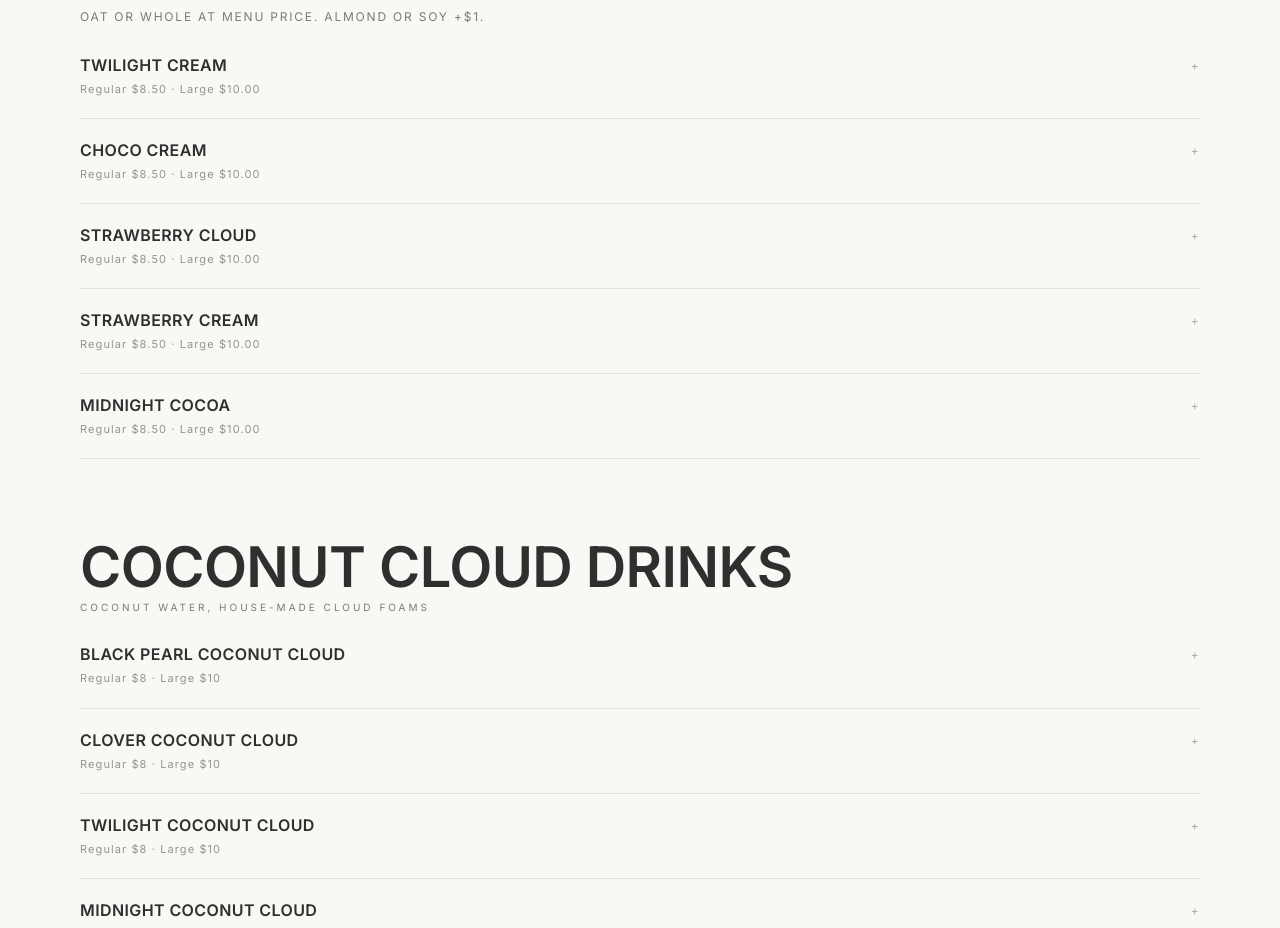
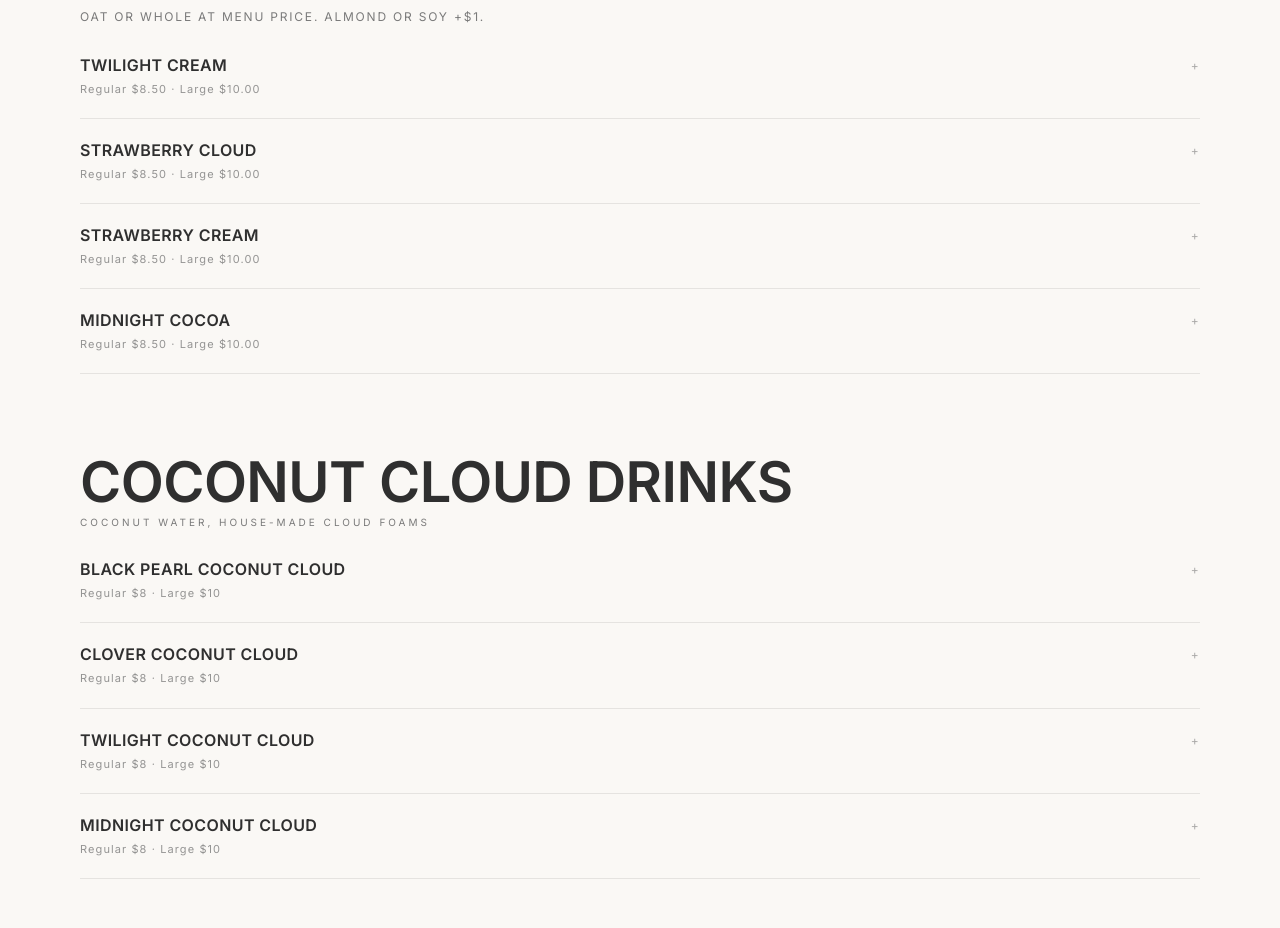
Before and after one commit to shaygail/stllhaus, a Next.js app: page /gallery in a window 1280 px wide. Shown: the part 2260-3188 px from the top of the page. Built offline with nearby package versions, Linux system fonts and the light colour scheme.

Commit message:
Remove Choco Cream from Non Coffee menu
Made-with: Cursor

```diff
--- a/app/gallery/page.tsx
+++ b/app/gallery/page.tsx
@@ -86,9 +86,6 @@ function getDairyCreamBaseNote(itemName: string): string | null {
   if (name.includes("twilight cream") && !name.includes("coconut")) {
     return "Ube cream top. Contains dairy.";
   }
-  if (name.includes("choco cream")) {
-    return "Chocolate cream top. Contains dairy.";
-  }
   if (name.includes("strawberry cream") && !name.includes("coconut")) {
     return "Strawberry cream top. Contains dairy.";
   }
@@ -149,15 +146,6 @@ const nonCoffeeItems: MenuItemData[] = [
     name: "Twilight Cream",
     description:
       "Ube cream top with your choice of milk. Oat or whole at menu price; almond or soy +$1. Syrups not included.",
-    image: "",
-    sizes: [{ label: "G", price: "$8.50" }, { label: "V", price: "$10.00" }],
-    temperatureOptionsOverride: ["Hot", "Iced"],
-    hideAddOns: true,
-  },
-  {
-    name: "Choco Cream",
-    description:
-      "Chocolate cream top with your choice of milk. Oat or whole at menu price; almond or soy +$1. Syrups not included.",
     image: "",
     sizes: [{ label: "G", price: "$8.50" }, { label: "V", price: "$10.00" }],
     temperatureOptionsOverride: ["Hot", "Iced"],
```
